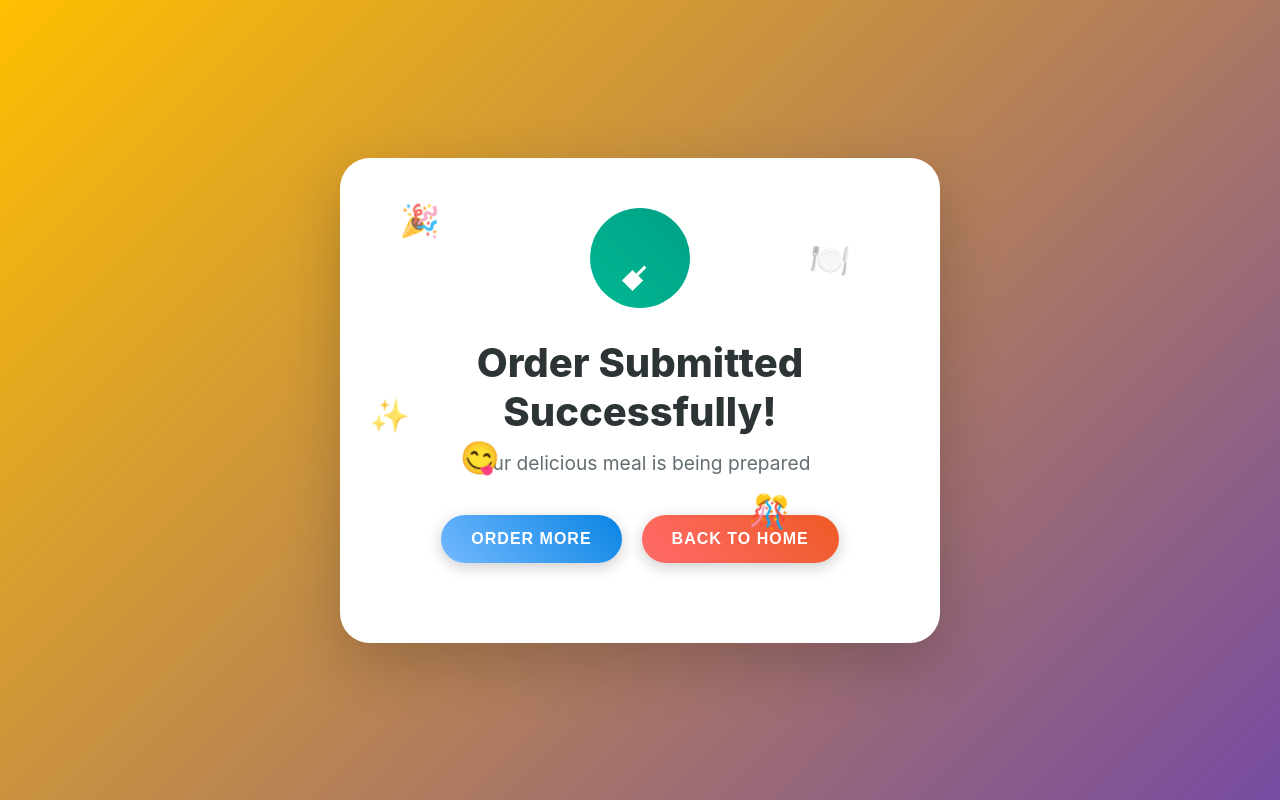
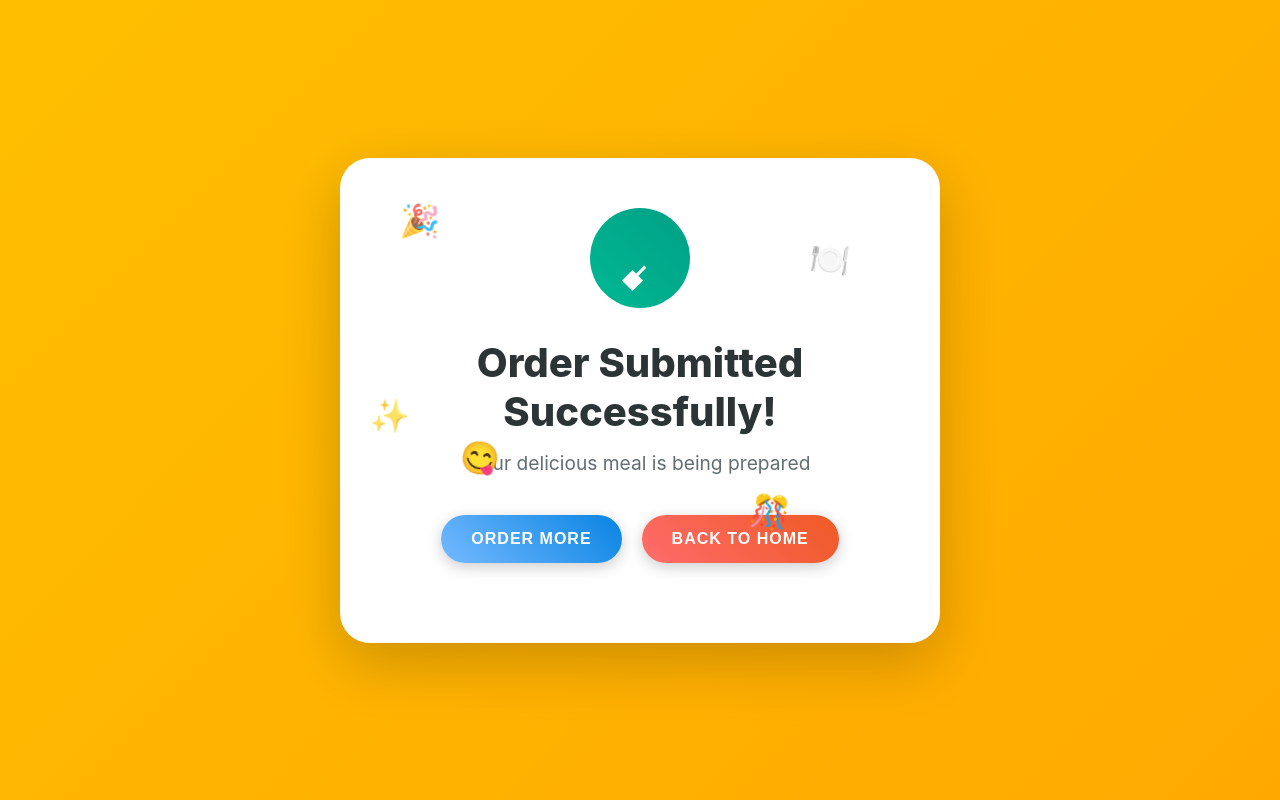
Before and after one commit to kxxxx-hi/wat-eat, a React (Create React App) app: page /success in a window 1280 px wide. Built offline with nearby package versions, Linux system fonts and the light colour scheme; the HTML template or start-up script is replaced by a standard one.

Commit message:
Update SuccessPage.css

```diff
--- a/src/pages/SuccessPage.css
+++ b/src/pages/SuccessPage.css
@@ -1,6 +1,6 @@
 .success-page {
   min-height: 100vh;
-  background: linear-gradient(135deg, #ffbf00 0%, #764ba2 100%);
+  background: linear-gradient(135deg, #ffbf00 0%, #ffa900 100%);
   display: flex;
   align-items: center;
   justify-content: center;
```
